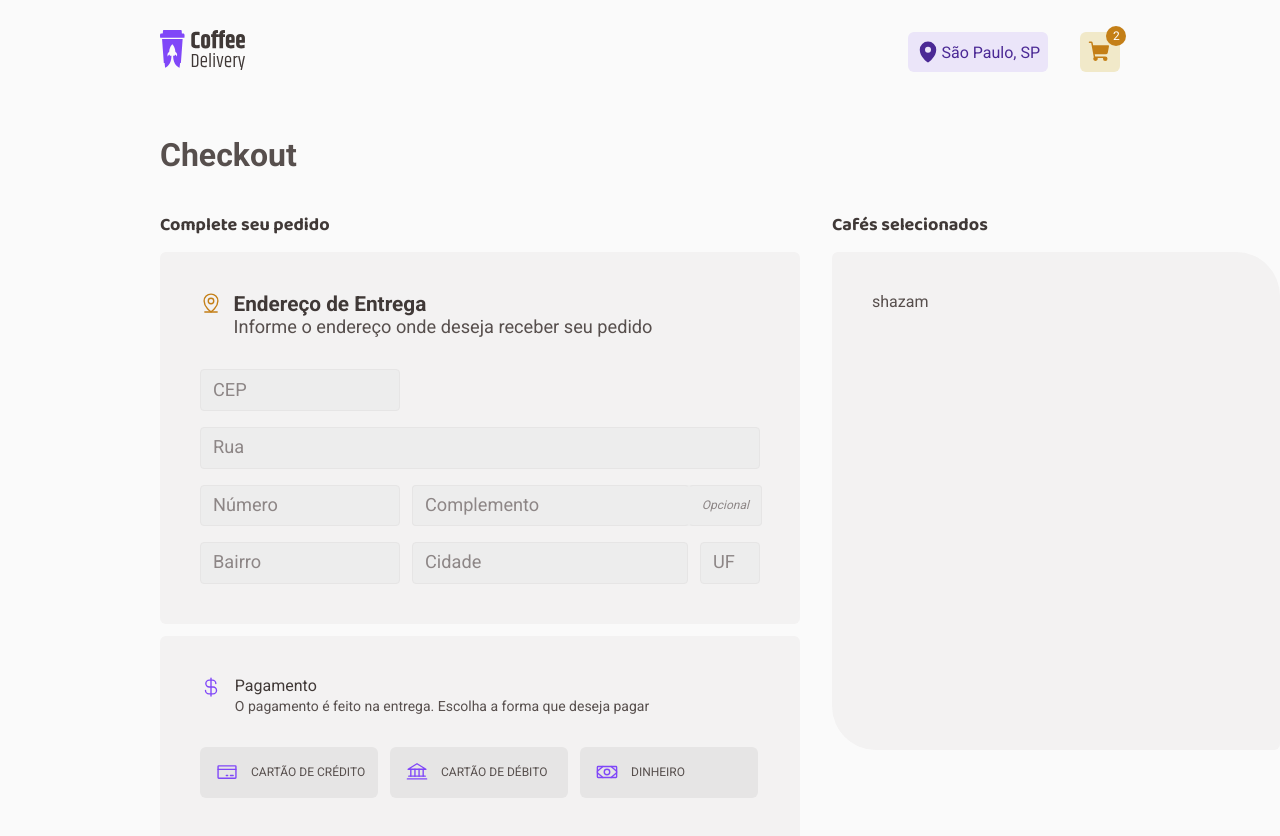
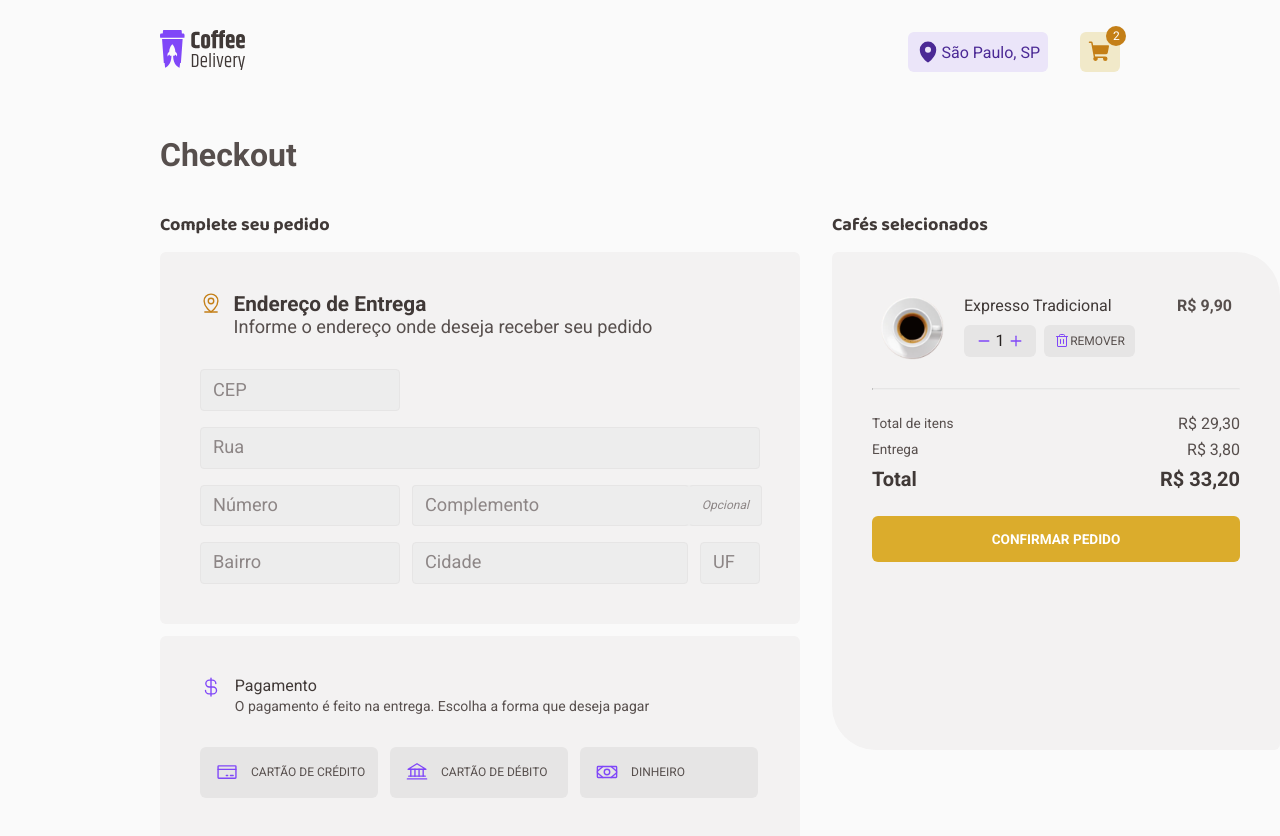
Before and after one commit to alisson-amaral-silva/coffee-delivery, a React (Vite) app: page /checkout in a window 1280 px wide. Shown: the top 836 px of the page. Built offline with nearby package versions, Linux system fonts and the light colour scheme.

Commit message:
inclusao da orderlist

```diff
--- a/src/pages/Checkout/components/OrderedItems/index.tsx
+++ /dev/null
@@ -1,12 +0,0 @@
-import { Container, Heading } from './styles'
-
-export function OrderedItems() {
-  return (
-    <>
-      <Heading>Cafés selecionados</Heading>
-      <Container>
-        shazam
-      </Container>
-    </>
-  )
-}
--- a/src/pages/Checkout/components/OrderedItems/styles.ts
+++ /dev/null
@@ -1,18 +0,0 @@
-import styled from 'styled-components'
-
-export const Heading = styled.h2`
-  font-family: 'Baloo 2';
-  font-weight: 700;
-  font-size: 1.125rem;
-  color: ${(props) => props.theme['base-subtitle']};
-  line-height: 1.463rem;
-`
-
-export const Container = styled.div`
-  background: ${(props) => props.theme['base-card']};
-  border-radius: 6px 44px;
-  width: 28rem;
-  height: 31.125rem;
-  padding: 2.5rem;
-  margin-top: 0.938rem;
-`
--- /dev/null
+++ b/src/pages/Checkout/components/OrderedList/components/OrderedItem/index.tsx
@@ -0,0 +1,45 @@
+import {
+  CoffeeName,
+  CoffeePrice,
+  Container,
+  FooterWrapper,
+  HeaderWrapper,
+  IncDecQuantityButton,
+  QuantityWrapper,
+  RemoveWrapper,
+  ContentWrapper,
+  Image,
+} from './style'
+import expresso from '../../../../../../assets/expresso.svg'
+import { Minus, Plus, Trash } from 'phosphor-react'
+import { Quantity } from '../../../../../Home/components/CoffeeCard/styles'
+
+export function OrderedItem() {
+  return (
+    <Container>
+      <Image src={expresso} />
+      <ContentWrapper>
+        <HeaderWrapper>
+          <CoffeeName>Expresso Tradicional</CoffeeName>
+          <CoffeePrice>R$ 9,90</CoffeePrice>
+        </HeaderWrapper>
+        <FooterWrapper>
+          <QuantityWrapper>
+            <IncDecQuantityButton>
+              <Minus size={14} weight="bold" />
+            </IncDecQuantityButton>
+            <Quantity>1</Quantity>
+            <IncDecQuantityButton>
+              <Plus size={14} weight="bold" />
+            </IncDecQuantityButton>
+          </QuantityWrapper>
+
+          <RemoveWrapper>
+            <Trash size={16} />
+            Remover
+          </RemoveWrapper>
+        </FooterWrapper>
+      </ContentWrapper>
+    </Container>
+  )
+}
--- /dev/null
+++ b/src/pages/Checkout/components/OrderedList/components/OrderedItem/style.ts
@@ -0,0 +1,94 @@
+import styled from 'styled-components'
+
+export const Container = styled.div`
+  display: flex;
+  padding: 0.25rem 0.5rem 0.25rem 0.5rem;
+  gap: 1.25rem;
+`
+
+export const Image = styled.img`
+  width: 4rem;
+  height: 4rem;
+`
+export const ContentWrapper = styled.div`
+  width: 100%;
+`
+
+export const HeaderWrapper = styled.div`
+  display: flex;
+  justify-content: space-between;
+`
+
+export const CoffeeName = styled.span`
+  color: ${(props) => props.theme['base-subtitle']};
+  font-size: 1rem;
+  line-height: 1.3rem;
+`
+
+export const CoffeePrice = styled.span`
+  color: ${(props) => props.theme['base-text']};
+  font-size: 1rem;
+  font-weight: 700;
+
+  line-height: 1.3rem;
+`
+
+export const FooterWrapper = styled.div`
+  display: flex;
+  gap: 0.5rem;
+  margin-top: 0.5rem;
+`
+
+export const QuantityWrapper = styled.div`
+  display: flex;
+  align-items: center;
+  justify-content: center;
+  background: ${(props) => props.theme['base-button']};
+  padding: 0.5rem;
+  border-radius: 6px;
+  height: 2rem;
+  width: 4.5rem;
+`
+export const IncDecQuantityButton = styled.button`
+  color: ${(props) => props.theme['purple']};
+  border: 0;
+  padding: 0;
+  font-size: 1.2rem;
+  cursor: pointer;
+  font-weight: bold;
+  background: transparent;
+  width: 2rem;
+
+  &:hover {
+    color: ${(props) => props.theme['purple-dark']};
+  }
+`
+
+export const RemoveWrapper = styled.button`
+  svg {
+    color: ${(props) => props.theme['purple']};
+  }
+
+  cursor: pointer;
+
+  background: ${(props) => props.theme['base-button']};
+
+  color: ${(props) => props.theme['base-text']};
+  font-size: 0.75rem;
+  text-transform: uppercase;
+  line-height: 1.2rem;
+
+  border: 0;
+  padding: 0px 8px;
+  width: 5.688rem;
+  height: 2rem;
+  border-radius: 6px;
+
+  display: flex;
+  align-items: center;
+  justify-content: center;
+
+  &:hover {
+    background: ${(props) => props.theme['base-hover']};
+  }
+`
--- /dev/null
+++ b/src/pages/Checkout/components/OrderedList/index.tsx
@@ -0,0 +1,36 @@
+import { OrderedItem } from './components/OrderedItem'
+import {
+  BuyButton,
+  BuyingWrapper,
+  Container,
+  Divider,
+  Heading,
+  PriceText,
+  RegularText,
+  TotalText,
+  TotalValue,
+  ItemsWrapper
+} from './styles'
+
+export function OrderedList() {
+  return (
+    <>
+      <Heading>Cafés selecionados</Heading>
+      <Container>
+        <ItemsWrapper>
+          <OrderedItem />
+          <Divider />
+        </ItemsWrapper>
+        <BuyingWrapper>
+          <RegularText>Total de itens</RegularText>
+          <PriceText>R$ 29,30</PriceText>
+          <RegularText>Entrega</RegularText>
+          <PriceText>R$ 3,80</PriceText>
+          <TotalText>Total</TotalText>
+          <TotalValue>R$ 33,20</TotalValue>
+        </BuyingWrapper>
+        <BuyButton>Confirmar Pedido</BuyButton>
+      </Container>
+    </>
+  )
+}
--- /dev/null
+++ b/src/pages/Checkout/components/OrderedList/styles.ts
@@ -0,0 +1,83 @@
+import styled from 'styled-components'
+
+export const Heading = styled.h2`
+  font-family: 'Baloo 2';
+  font-weight: 700;
+  font-size: 1.125rem;
+  color: ${(props) => props.theme['base-subtitle']};
+  line-height: 1.463rem;
+`
+
+export const Container = styled.div`
+  background: ${(props) => props.theme['base-card']};
+  border-radius: 6px 44px;
+  width: 28rem;
+  height: 31.125rem;
+  padding: 2.5rem;
+  margin-top: 0.938rem;
+`
+
+export const ItemsWrapper = styled.div`
+  max-height: 12.5rem;
+  /* height: 12.5rem; */
+  overflow: auto;
+`
+
+export const Divider = styled.hr`
+  border-top: 1px solid ${(props) => props.theme['base-button']};
+  margin-top: 1.5rem;
+`
+
+export const BuyingWrapper = styled.div`
+  margin-top: 1.5rem;
+  width: 100%;
+  display: grid;
+  grid-template-columns: repeat(2, 1fr);
+  grid-template-rows: repeat(3, 1fr);
+`
+
+export const RegularText = styled.span`
+  color: ${(props) => props.theme['base-text']};
+  font-size: 0.85rem;
+  line-height: 1.138rem;
+  text-align: left;
+`
+export const PriceText = styled.span`
+  color: ${(props) => props.theme['base-text']};
+  font-size: 1rem;
+  line-height: 1.3rem;
+  text-align: right;
+`
+
+export const TotalText = styled.span`
+  color: ${(props) => props.theme['base-subtitle']};
+  font-size: 1.25rem;
+  line-height: 1.625rem;
+  font-weight: 700;
+`
+
+export const TotalValue = styled(TotalText)`
+  text-align: right;
+`
+
+export const BuyButton = styled.button`
+  margin-top: 1.5rem;
+  color: white;
+  font-weight: 700;
+  font-size: 0.85rem;
+  line-height: 1.4rem;
+  text-transform: uppercase;
+  background: ${(props) => props.theme['yellow']};
+  text-align: center;
+  padding: 0.75rem 0.5rem;
+  border-radius: 6px;
+  border: none;
+  cursor: pointer;
+
+  width: 23rem;
+  height: 2.875rem;
+
+  &:hover {
+    background: ${(props) => props.theme['yellow-dark']};
+  }
+`
--- a/src/pages/Checkout/index.tsx
+++ b/src/pages/Checkout/index.tsx
@@ -1,5 +1,5 @@
 import { OrderForm } from './components/OrderForm'
-import { OrderedItems } from './components/OrderedItems'
+import { OrderedList } from './components/OrderedList'
 import { PaymentMethod } from './components/PaymentMethod'
 import { Container } from './styles'
 
@@ -14,7 +14,7 @@ export function Checkout() {
         </div>
 
         <div>
-          <OrderedItems />
+          <OrderedList />
         </div>
       </Container>
     </>
```
